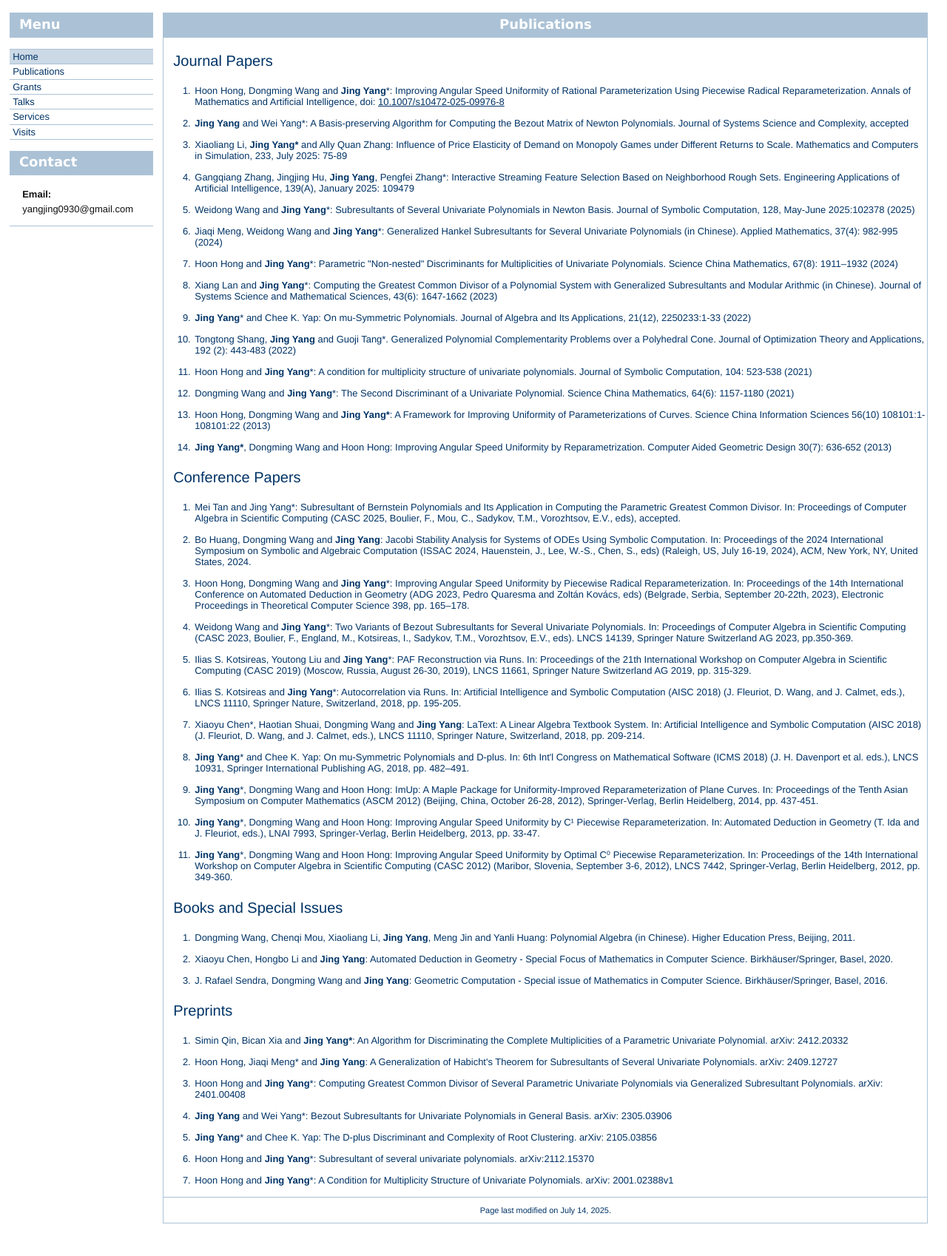
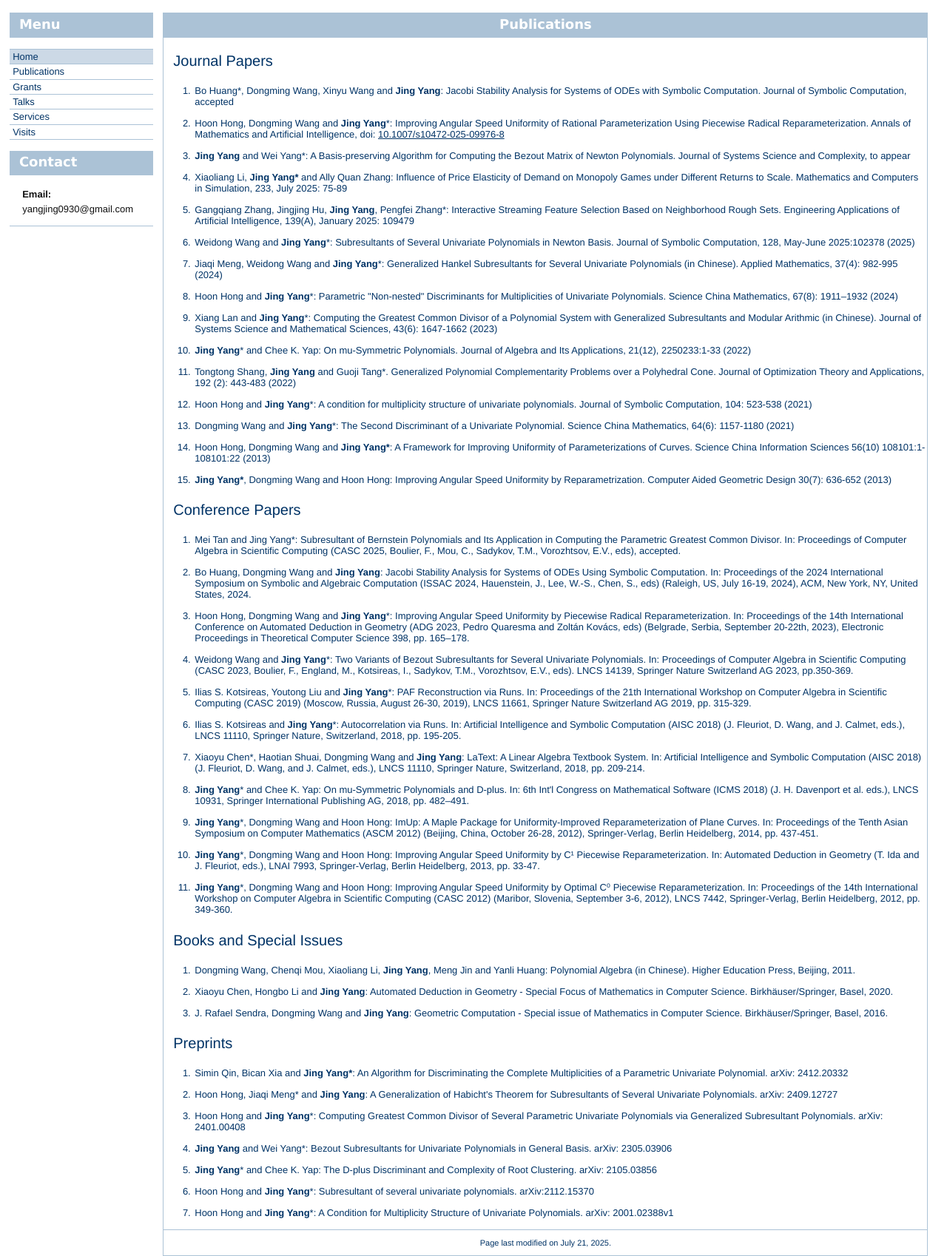
Before and after one commit to JYangMATH/JYangMATH.github.io, a plain HTML site: page publications.html in a window 1280 px wide. Shown: the whole page at 74% size. Before the commit the page ends 1654 px from the top, so only its background shows below. Drawn offline with Linux system fonts and the light colour scheme.

Commit message:
JSC accepted paper and ACA 2025 talkadded

```diff
--- a/publications.html
+++ b/publications.html
@@ -22,9 +22,10 @@
 	<h1 align="center"><font size="4">Publications</font></h1>
     <p><a style="font-size:20px;">Journal Papers</a></p>
  <ol>
+ <li>Bo Huang*, Dongming Wang, Xinyu Wang and <b>Jing Yang</b>: Jacobi Stability Analysis for Systems of ODEs with Symbolic Computation. Journal of Symbolic Computation, accepted</li>
  <li>Hoon Hong, Dongming Wang and <b>Jing Yang</b>*: Improving Angular Speed Uniformity of Rational Parameterization Using Piecewise Radical Reparameterization. Annals of Mathematics and Artificial Intelligence, doi:
    <a href="https://link.springer.com/article/10.1007/s10472-025-09976-8?utm_source=rct_congratemailt&amp;utm_medium=email&amp;utm_campaign=nonoa_20250327&amp;utm_content=10.1007%2Fs10472-025-09976-8">10.1007/s10472-025-09976-8</a></li>
-<li><b>Jing Yang</b> and Wei Yang*: A Basis-preserving Algorithm for Computing the Bezout Matrix of Newton Polynomials. Journal of Systems Science and Complexity, accepted</li>
+<li><b>Jing Yang</b> and Wei Yang*: A Basis-preserving Algorithm for Computing the Bezout Matrix of Newton Polynomials. Journal of Systems Science and Complexity, to appear </li>
  <li>Xiaoliang Li, <b>Jing Yang*</b> and Ally Quan Zhang: Influence of Price Elasticity of Demand on Monopoly Games under Different Returns to Scale. Mathematics and Computers in Simulation, 233, July 2025: 75-89</li>
  <li>Gangqiang Zhang, Jingjing Hu, <b>Jing Yang</b>, Pengfei Zhang*: Interactive Streaming Feature Selection Based on Neighborhood Rough Sets. Engineering Applications of Artificial Intelligence, 139(A), January 2025: 109479</li>
    <li>Weidong Wang and <b>Jing Yang</b>*: Subresultants of Several Univariate Polynomials in Newton Basis. Journal of Symbolic Computation, 128, May-June 2025:102378 (2025) </li>
@@ -78,7 +79,7 @@
 
 
      <div id="footer">
-    Page last modified on July 14, 2025.  </div>
+    Page last modified on July 21, 2025.  </div>
       </div>
     </div>
 
```
Also changed, not shown: talks.html (+3 -1 lines).
